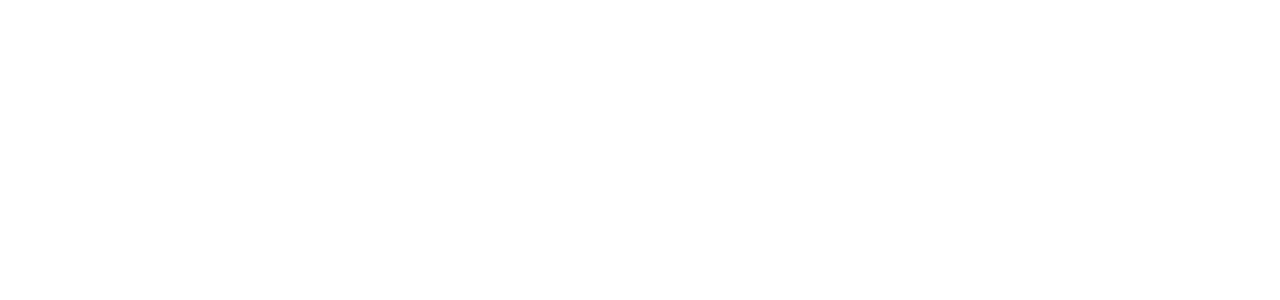
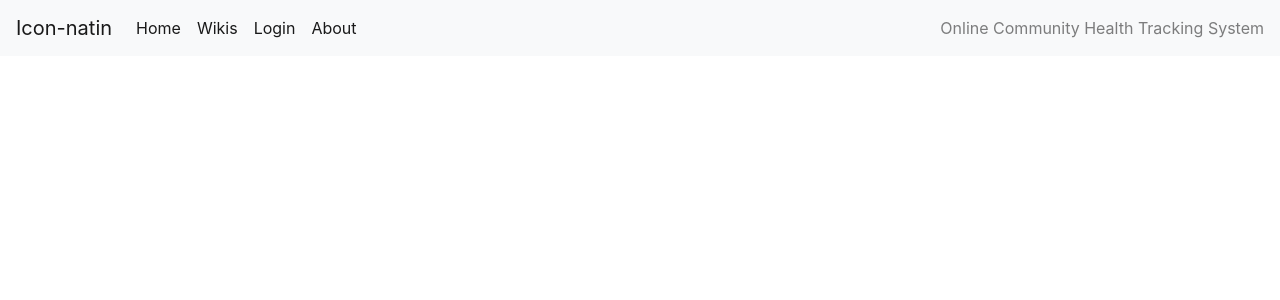
Before and after one commit to xxrakkerxx/Website_Base, a PHP site: page / in a window 1280 px wide. Before the commit the part shown is empty. Shown: the top 300 px of the page. Run offline with PHP 8.4, Linux system fonts and the light colour scheme.

Commit message:
Update index.php

```diff
--- a/index.php
+++ b/index.php
@@ -3,9 +3,60 @@
 <head>
     <meta charset="UTF-8">
     <meta name="viewport" content="width=device-width, initial-scale=1.0">
+
+    <!--Bootstrap CDN-->
+    <!--BS CSS-->
+    <link rel="stylesheet" href="https://stackpath.bootstrapcdn.com/bootstrap/4.5.2/css/bootstrap.min.css"
+     integrity="sha384-JcKb8q3iqJ61gNV9KGb8thSsNjpSL0n8PARn9HuZOnIxN0hoP+VmmDGMN5t9UJ0Z" crossorigin="anonymous">
+    <!--END BS CSS-->
+
+    <!--JS-->
+    <script src="https://code.jquery.com/jquery-3.5.1.slim.min.js"
+        integrity="sha384-DfXdz2htPH0lsSSs5nCTpuj/zy4C+OGpamoFVy38MVBnE+IbbVYUew+OrCXaRkfj" crossorigin="anonymous"></script>
+    <script src="https://cdn.jsdelivr.net/npm/popper.js@1.16.1/dist/umd/popper.min.js"
+        integrity="sha384-9/reFTGAW83EW2RDu2S0VKaIzap3H66lZH81PoYlFhbGU+6BZp6G7niu735Sk7lN" crossorigin="anonymous"></script>
+    <script src="https://stackpath.bootstrapcdn.com/bootstrap/4.5.2/js/bootstrap.min.js"
+        integrity="sha384-B4gt1jrGC7Jh4AgTPSdUtOBvfO8shuf57BaghqFfPlYxofvL8/KUEfYiJOMMV+rV" crossorigin="anonymous"></script>
+    <!--END JS-->
+    <!--END OF CDN-->
+
+    <!--EXTERNAL SHEETS-->
+
+    <!--END OF EXTERNAL SHEETS-->
+
     <title>Online Community Health Tracking System</title>
 </head>
 <body>
+    <!--Navbar natin-->
+<nav class="navbar navbar-expand-lg navbar-light bg-light">
+  <a class="navbar-brand" href="#">Icon-natin</a>
+
+  <button class="navbar-toggler" type="button" data-toggle="collapse" data-target="#navbarText" aria-controls="navbarText" aria-expanded="false" aria-label="Toggle navigation">
+    <span class="navbar-toggler-icon"></span>
+  </button>
+
+  <div class="collapse navbar-collapse" id="navbarText">
+    <ul class="navbar-nav mr-auto">
+      <li class="nav-item active">
+        <a class="nav-link" href="#">Home <span class="sr-only">(current)</span></a>
+      </li>
+      <li class="nav-item active">
+        <a class="nav-link" href="#">Wikis</a>
+      </li>
+      <li class="nav-item active">
+        <a class="nav-link" href="#">Login</a>
+      </li>
+      <li class="nav-item active">
+        <a class="nav-link" href="#">About</a>
+      </li>
+    </ul>
+    <span class="navbar-text">
+    Online Community Health Tracking System
+    </span>
+  </div>
+
+</nav><!--END of Navbar-->
+
 
 </body>
 </html>
```
